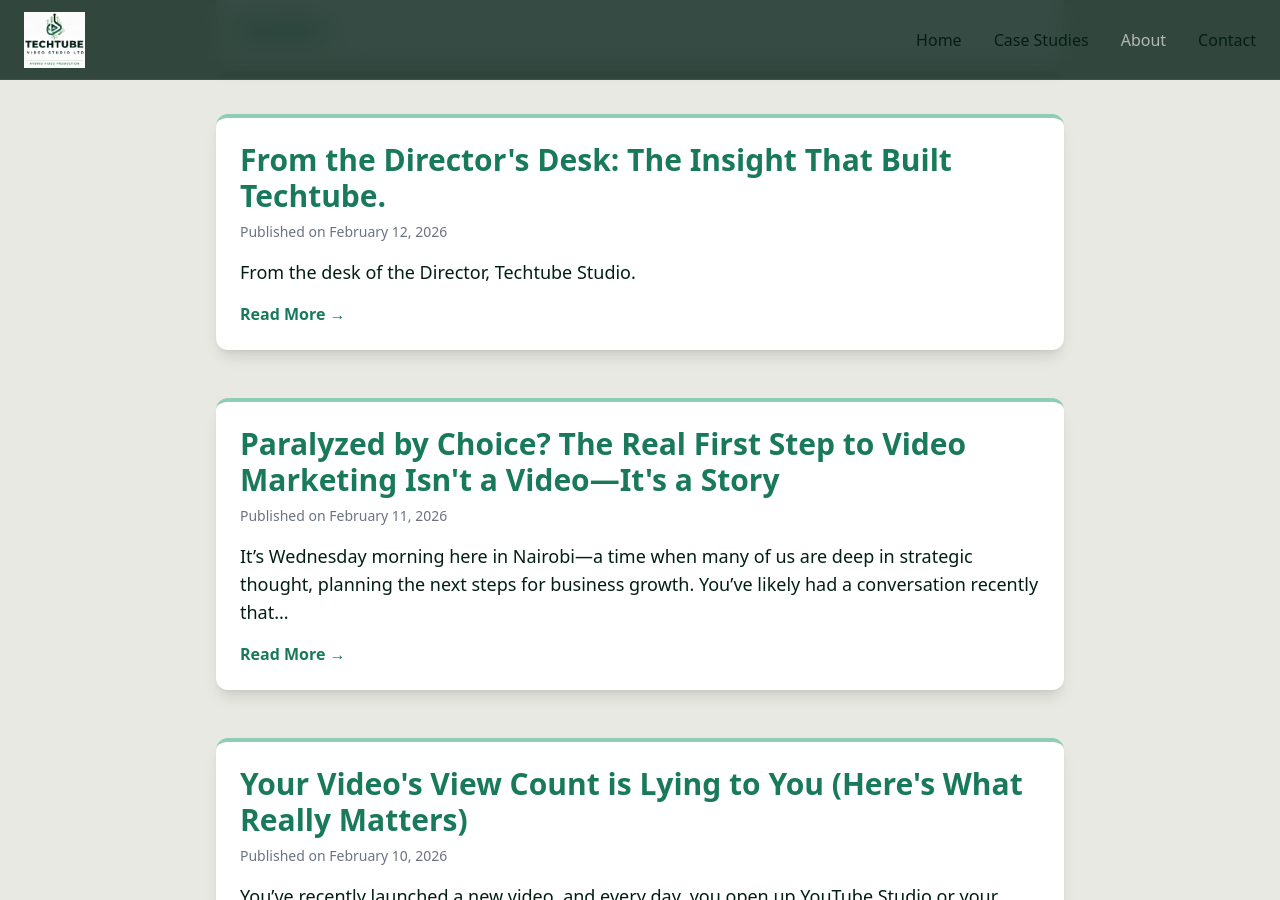
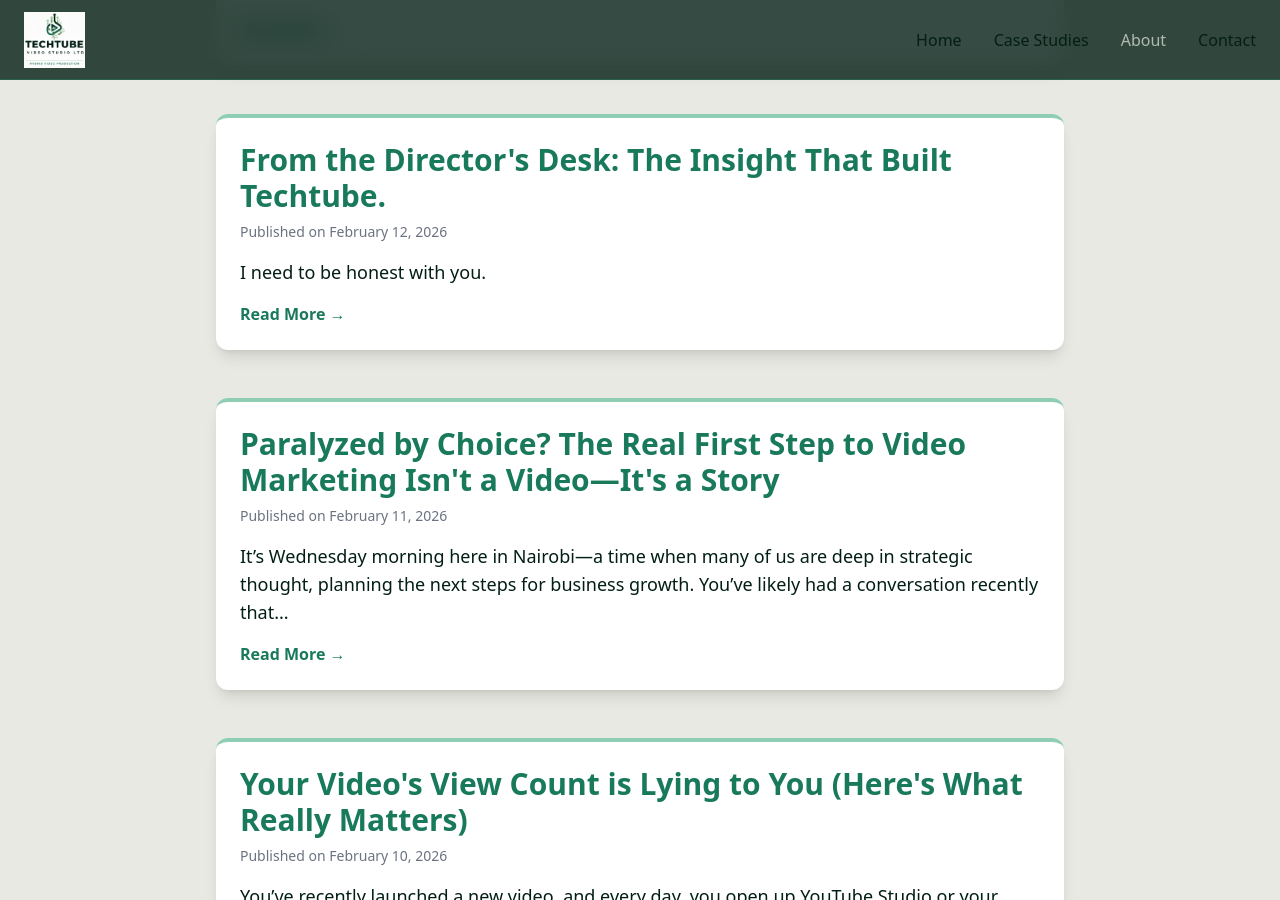
Before and after one commit to cheptionymutai/techtube-video-studio, a Jekyll site: the page built from blog/index.html, in a window 1280 px wide and 900 px high, scrolled down 2458 px. Built offline with Jekyll 4.4.1, drawn with Linux system fonts in a browser that asks for light colours; nearby versions of some CDN libraries.

Commit message:
Edit introduction in Techtube insight post
Removed introductory line from the post.

```diff
--- a/_posts/2026-02-12-the-insight-that-built-techtube.md
+++ b/_posts/2026-02-12-the-insight-that-built-techtube.md
@@ -6,8 +6,6 @@ author: Director, Techtube Studio
 description: "Stop wasting your marketing budget on one-off videos. Discover the turning point that revealed the real secret to growth: a consistent video strategy."
 tags: [Video Marketing, Business Growth, Nairobi, Kenya, Content Strategy, Hybrid Production]
 ---
-
-> **From the desk of the Director, Techtube Studio.**
 
 I need to be honest with you.
 
```
